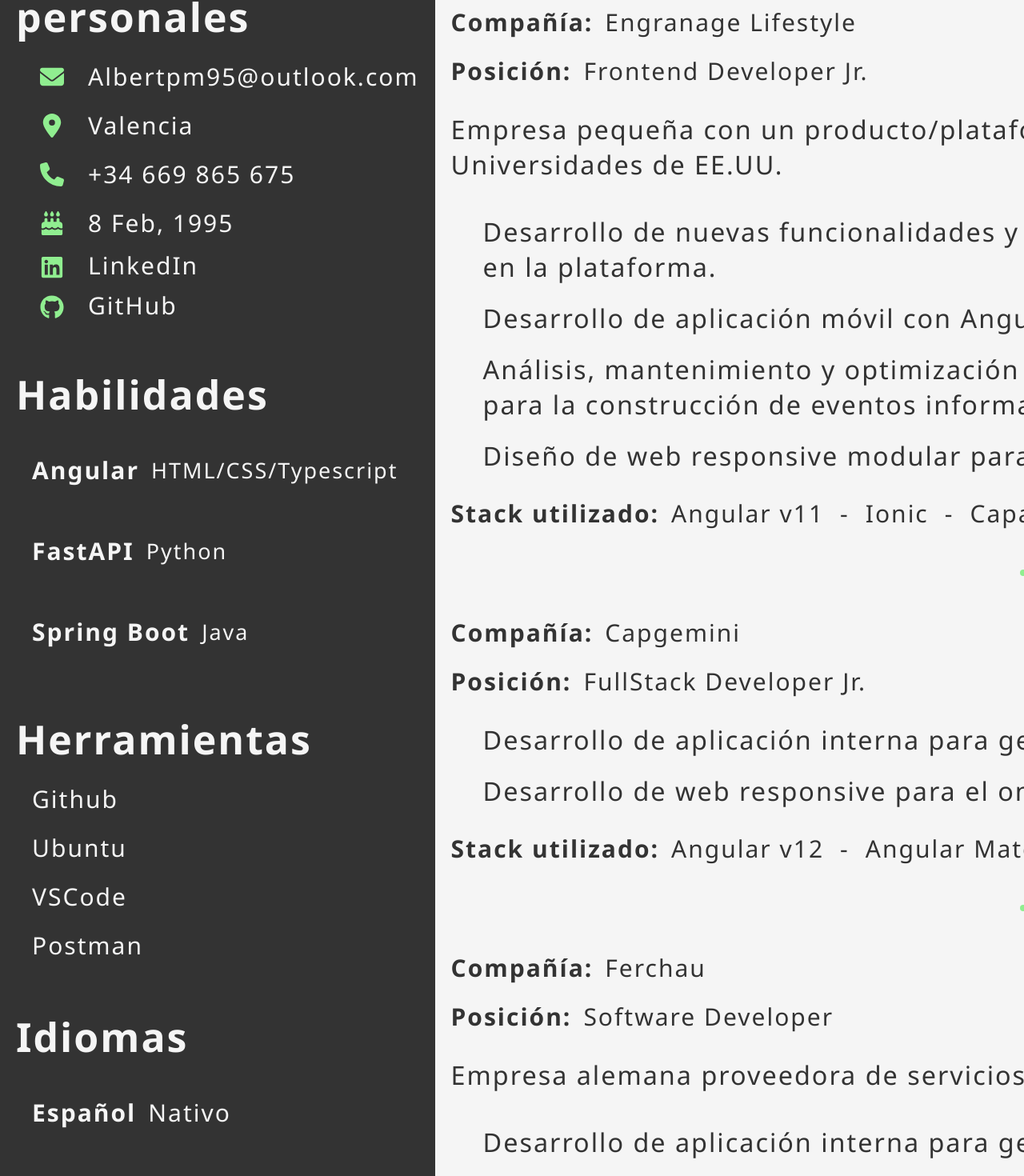
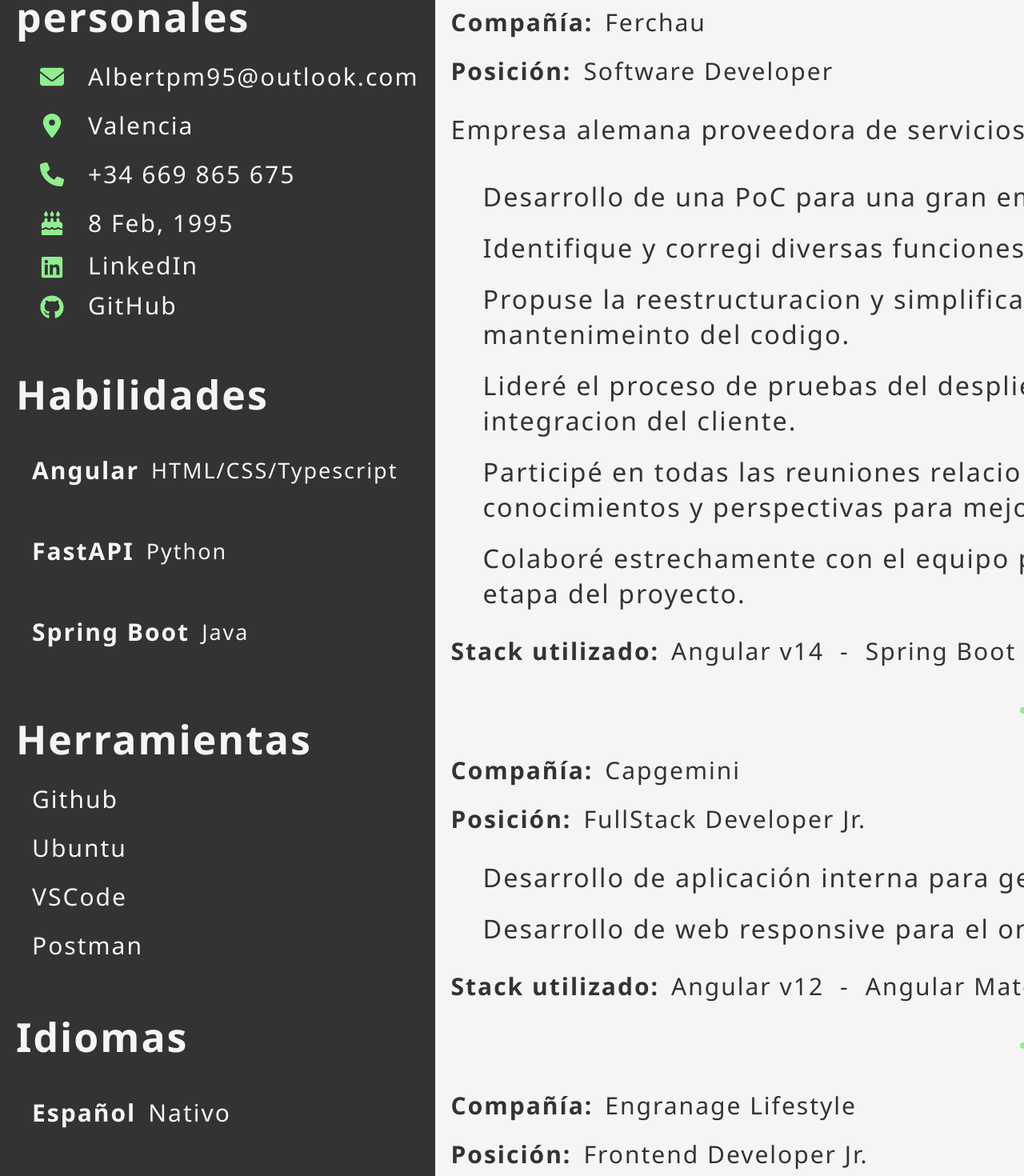
Before and after one commit to Albertpm95/TemplateCVWeb, an Angular app: page / in a window 1280 px wide. Shown: the part 556-2026 px from the top of the page at 80% size. Built offline with nearby package versions, Linux system fonts and the light colour scheme.

Commit message:
Updating CV

```diff
--- a/package.json
+++ b/package.json
@@ -23,8 +23,8 @@
     "zone.js": "~0.13.1"
   },
   "devDependencies": {
-    "@angular-devkit/build-angular": "^15.1.4",
-    "@angular/cli": "~15.1.4",
+    "@angular-devkit/build-angular": "^16.1.4",
+    "@angular/cli": "~16.1.4",
     "@angular/compiler-cli": "^16.1.4",
     "@types/jasmine": "~4.3.0",
     "jasmine-core": "~4.5.0",
--- a/src/app/app.component.ts
+++ b/src/app/app.component.ts
@@ -65,19 +65,28 @@ export class AppComponent {
     ],
     experiences: [
       {
-        companyName: 'Engranage Lifestyle',
-        position: 'Frontend Developer Jr.',
-        startDate: 'Abr 2022',
-        endDate: 'Feb 2023',
+        companyName: 'Ferchau',
+        position: 'Software Developer',
+        startDate: 'Abr 2021',
+        endDate: 'Act',
         resume:
-          'Empresa pequeña con un producto/plataforma enfocado a la creación de eventos de reclutamiento para Universidades de EE.UU.',
+          'Empresa alemana proveedora de servicios de Ingeneria e Informatica.',
         achievements: [
-          'Desarrollo de nuevas funcionalidades y optimización del workflow para mejorar la experiencia del cliente en la plataforma.',
-          'Desarrollo de aplicación móvil con Angular e Ionic para el registro de usuarios mediante QR.',
-          'Análisis, mantenimiento y optimización de un gran proyecto heredado basado en formularios y datatables para la construcción de eventos informativos.',
-          'Diseño de web responsive modular para el landing de distintas páginas de eventos universitarios con CSS',
+          'Desarrollo de una PoC para una gran empresa del sector de distribucion generalista.',
+          'Identifique y corregi diversas funciones problematicas del backend.',
+          'Propuse la reestructuracion y simplificacion de parte del backend para mejorar la legibilidad y mantenimeinto del codigo.',
+          'Lideré el proceso de pruebas del despliegue de la aplicacion tanto en servidor interno como el servidor de integracion del cliente.',
+          'Participé en todas las reuniones relacionadas con la prueba y desarrollo de la aplicación, ofreciendo mis conocimientos y perspectivas para mejorar el producto final.',
+          'Colaboré estrechamente con el equipo para garantizar la calidad y cumplimiento de los requisitos en cada etapa del proyecto.',
         ],
-        stack: ['Angular v11', 'Ionic', 'Capacitor', 'Bootstrap', 'JQuery'],
+        stack: [
+          'Angular v14',
+          'Spring Boot',
+          'Linux',
+          'Nginx',
+          'Sonarlint',
+          'Karma/Jasmine',
+        ],
       },
       {
         companyName: 'Capgemini',
@@ -92,16 +101,19 @@ export class AppComponent {
         stack: ['Angular v12', 'Angular Material', 'Spring Boot', 'Postman'],
       },
       {
-        companyName: 'Ferchau',
-        position: 'Software Developer',
-        startDate: 'Abr 2021',
-        endDate: 'Act',
-        resume: 'Empresa alemana proveedora de servicios de Ingeneria e Informatica.',
+        companyName: 'Engranage Lifestyle',
+        position: 'Frontend Developer Jr.',
+        startDate: 'Abr 2022',
+        endDate: 'Feb 2023',
+        resume:
+          'Empresa pequeña con un producto/plataforma enfocado a la creación de eventos de reclutamiento para Universidades de EE.UU.',
         achievements: [
-          'Desarrollo de aplicación interna para gestionar personal y equipos de trabajo. Testeo con Karma/Jasmine',
-          'Desarrollo de web responsive para el onboard de nuevos trabajadores en prácticas.',
+          'Desarrollo de nuevas funcionalidades y optimización del workflow para mejorar la experiencia del cliente en la plataforma.',
+          'Desarrollo de aplicación móvil con Angular e Ionic para el registro de usuarios mediante QR.',
+          'Análisis, mantenimiento y optimización de un gran proyecto heredado basado en formularios y datatables para la construcción de eventos informativos.',
+          'Diseño de web responsive modular para el landing de distintas páginas de eventos universitarios con CSS',
         ],
-        stack: ['Angular v12', 'Angular Material', 'Spring Boot', 'Postman'],
+        stack: ['Angular v11', 'Ionic', 'Capacitor', 'Bootstrap', 'JQuery'],
       },
     ],
     education: [
```
Also changed, not shown: 1 other file (tests, documents, lock files or other folders).
